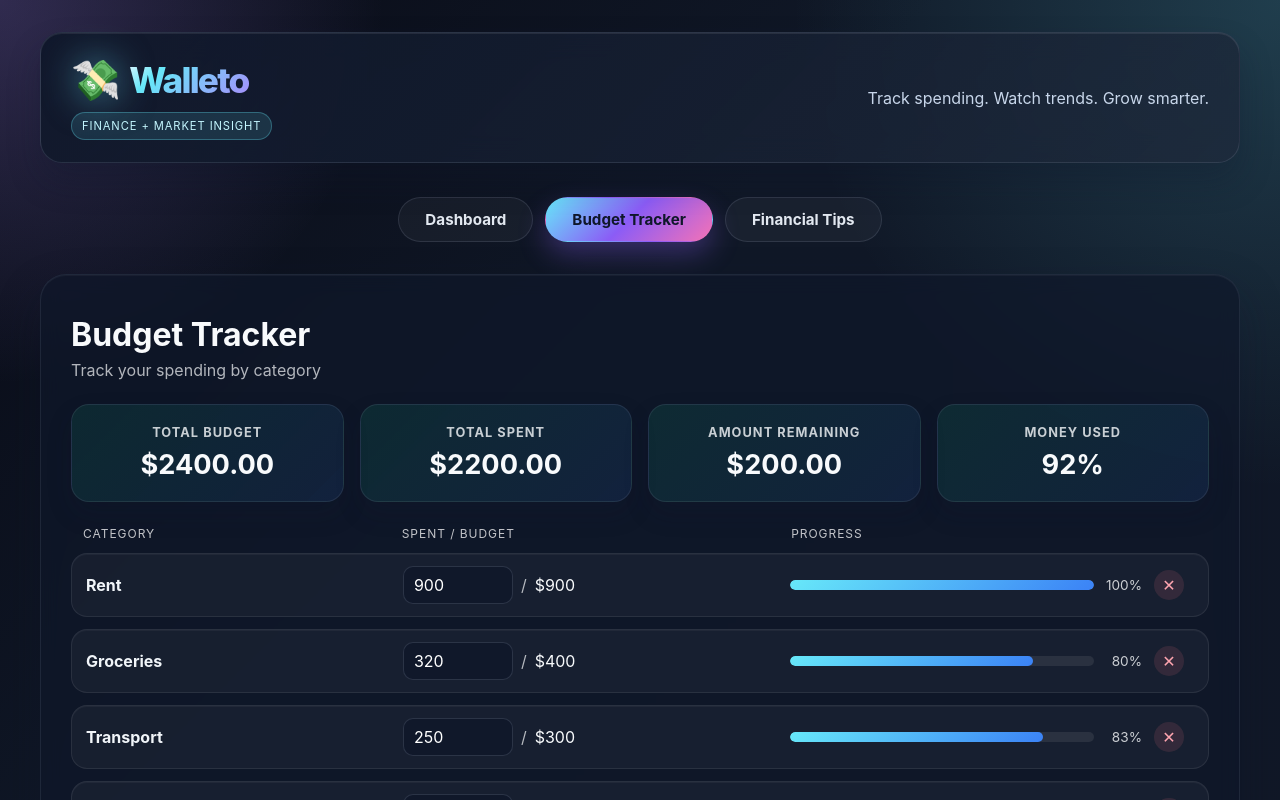
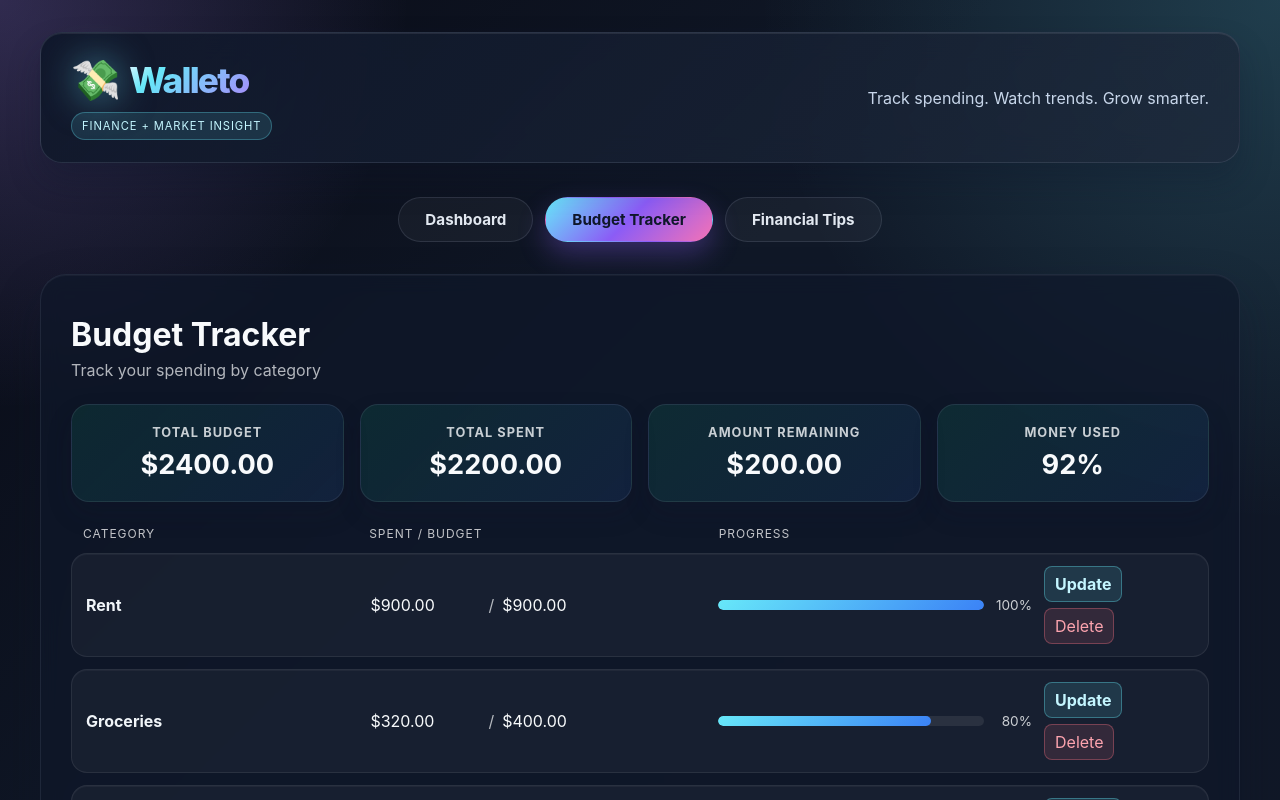
Before and after one commit to Martin-coder401/Walleto, a React (Vite) app: page / in a window 1280 px wide. Both pictures are taken after a click on the button "Budget Tracker". Shown: the top 800 px of the page. Built offline with nearby package versions, Linux system fonts and the light colour scheme; no server answers.

Commit message:
Improve budget editing controls

```diff
--- a/src/components/BudgetTracker.jsx
+++ b/src/components/BudgetTracker.jsx
@@ -14,6 +14,9 @@ function BudgetTracker() {
 
   const [newCategory, setNewCategory] = useState({ category: '', amount: '' })
   const [serverReady, setServerReady] = useState(false)
+  const [showAddForm, setShowAddForm] = useState(false)
+  const [editingBudgetId, setEditingBudgetId] = useState(null)
+  const [editedSpent, setEditedSpent] = useState('')
 
   useEffect(() => {
     apiRequest('/budgets')
@@ -30,10 +33,21 @@ function BudgetTracker() {
     }
   }
 
-  const updateSpending = (id, spent) => {
-    const value = parseFloat(spent) || 0
+  const startEditing = (budget) => {
+    setEditingBudgetId(budget.id)
+    setEditedSpent(String(budget.spent))
+  }
+
+  const cancelEditing = () => {
+    setEditingBudgetId(null)
+    setEditedSpent('')
+  }
+
+  const updateSpending = (id) => {
+    const value = parseFloat(editedSpent) || 0
     setBudgets((current) => current.map((budget) => budget.id === id ? { ...budget, spent: value } : budget))
     if (serverReady) apiRequest(`/budgets/${id}`, { method: 'PATCH', body: JSON.stringify({ spent: value }) }).catch(() => {})
+    cancelEditing()
   }
 
   const deleteCategory = (id) => {
@@ -86,16 +100,21 @@ function BudgetTracker() {
             <div key={budget.id} className="budget-item">
               <span className="category-name">{budget.category}</span>
               <div className="budget-amounts">
+                {editingBudgetId === budget.id ? (
                   <input
                     type="number"
                     className="spent-input"
-                  value={budget.spent}
-                  onChange={(e) => updateSpending(budget.id, e.target.value)}
+                    value={editedSpent}
+                    onChange={(e) => setEditedSpent(e.target.value)}
                     min="0"
                     step="1"
+                    aria-label={`Spent for ${budget.category}`}
                   />
+                ) : (
+                  <span className="spent-value">${Number(budget.spent).toFixed(2)}</span>
+                )}
                 <span className="separator">/</span>
-                <span className="amount">${budget.amount}</span>
+                <span className="amount">${Number(budget.amount).toFixed(2)}</span>
               </div>
               <div className="progress-wrapper">
                 <div className="progress-bar">
@@ -104,14 +123,31 @@ function BudgetTracker() {
                 </div>
                 <span className="progress-text">{Math.min(progress, 100).toFixed(0)}%</span>
               </div>
-              <button className="delete-btn" onClick={() => deleteCategory(budget.id)}>✕</button>
+              <div className="budget-actions">
+                {editingBudgetId === budget.id ? (
+                  <>
+                    <button type="button" className="update-btn" onClick={() => updateSpending(budget.id)}>Save Update</button>
+                    <button type="button" className="cancel-btn" onClick={cancelEditing}>Cancel</button>
+                  </>
+                ) : (
+                  <button type="button" className="update-btn" onClick={() => startEditing(budget)}>Update</button>
+                )}
+                <button type="button" className="delete-btn" onClick={() => deleteCategory(budget.id)}>Delete</button>
+              </div>
             </div>
           )
         })}
       </div>
 
       <div className="add-budget-section">
-        <h3>➕ Add New Category</h3>
+        <button
+          type="button"
+          className="add-category-toggle"
+          onClick={() => setShowAddForm((current) => !current)}
+        >
+          {showAddForm ? 'Hide New Category' : 'Add New Category'}
+        </button>
+        {showAddForm && (
           <form onSubmit={handleSubmit} className="budget-form">
             <input
               type="text"
@@ -131,6 +167,7 @@ function BudgetTracker() {
             />
             <button type="submit">Add Category</button>
           </form>
+        )}
       </div>
     </div>
   )
--- a/src/components/styles/BudgetTracker.css
+++ b/src/components/styles/BudgetTracker.css
@@ -50,7 +50,7 @@
 .budget-header,
 .budget-item {
   display: grid;
-  grid-template-columns: 1.3fr 1.6fr 1.5fr 40px;
+  grid-template-columns: 1.3fr 1.6fr 1.5fr 150px;
   align-items: center;
   gap: 12px;
 }
@@ -95,6 +95,10 @@
   opacity: 0.7;
 }
 
+.spent-value {
+  min-width: 110px;
+}
+
 .progress-wrapper {
   display: flex;
   align-items: center;
@@ -127,18 +131,42 @@
 }
 
 .delete-btn {
-  border: none;
+  border: 1px solid rgba(251, 113, 133, 0.35);
   background: rgba(251, 113, 133, 0.12);
   color: #fda4af;
-  width: 30px;
-  height: 30px;
-  border-radius: 50%;
+  padding: 7px 10px;
+  border-radius: 8px;
   cursor: pointer;
   transition: all 0.2s ease;
 }
 
 .delete-btn:hover {
-  transform: scale(1.06);
+  background: rgba(251, 113, 133, 0.24);
+}
+
+.budget-actions {
+  display: flex;
+  flex-wrap: wrap;
+  gap: 6px;
+}
+
+.update-btn,
+.cancel-btn {
+  border: 1px solid rgba(103, 232, 249, 0.35);
+  border-radius: 8px;
+  padding: 7px 10px;
+  cursor: pointer;
+  font-weight: 700;
+}
+
+.update-btn {
+  background: rgba(103, 232, 249, 0.12);
+  color: #c4f6ff;
+}
+
+.cancel-btn {
+  background: transparent;
+  color: rgba(255, 255, 255, 0.75);
 }
 
 .add-budget-section {
@@ -148,15 +176,21 @@
   padding: 20px;
 }
 
-.add-budget-section h3 {
-  margin-bottom: 16px;
-  color: #67e8f9;
+.add-category-toggle {
+  padding: 12px 20px;
+  border: 1px solid rgba(103, 232, 249, 0.35);
+  border-radius: 12px;
+  background: rgba(103, 232, 249, 0.12);
+  color: #c4f6ff;
+  font-weight: 800;
+  cursor: pointer;
 }
 
 .budget-form {
   display: flex;
   flex-wrap: wrap;
   gap: 12px;
+  margin-top: 16px;
 }
 
 .budget-form input {
```
Also changed, not shown: 1 other file (tests, documents, lock files or other folders). Lines whose indentation alone changed are shown as unchanged.
